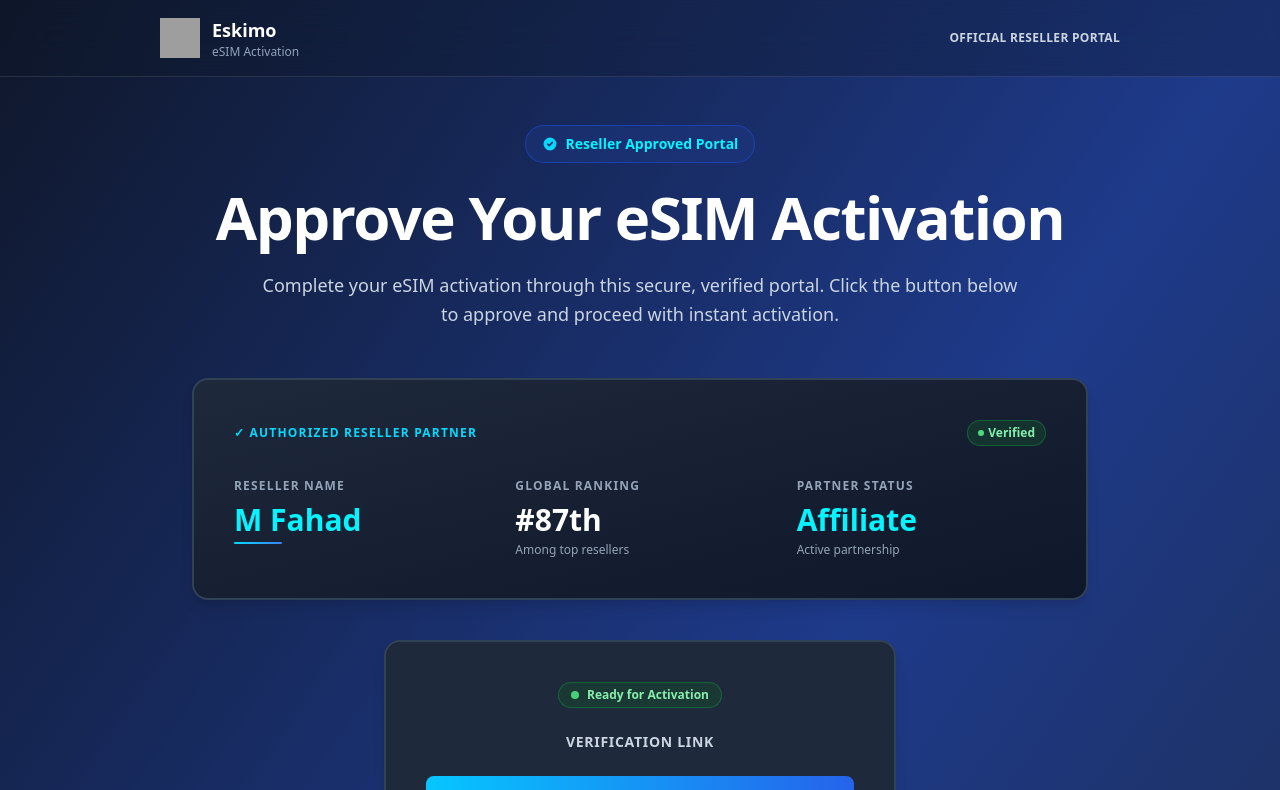
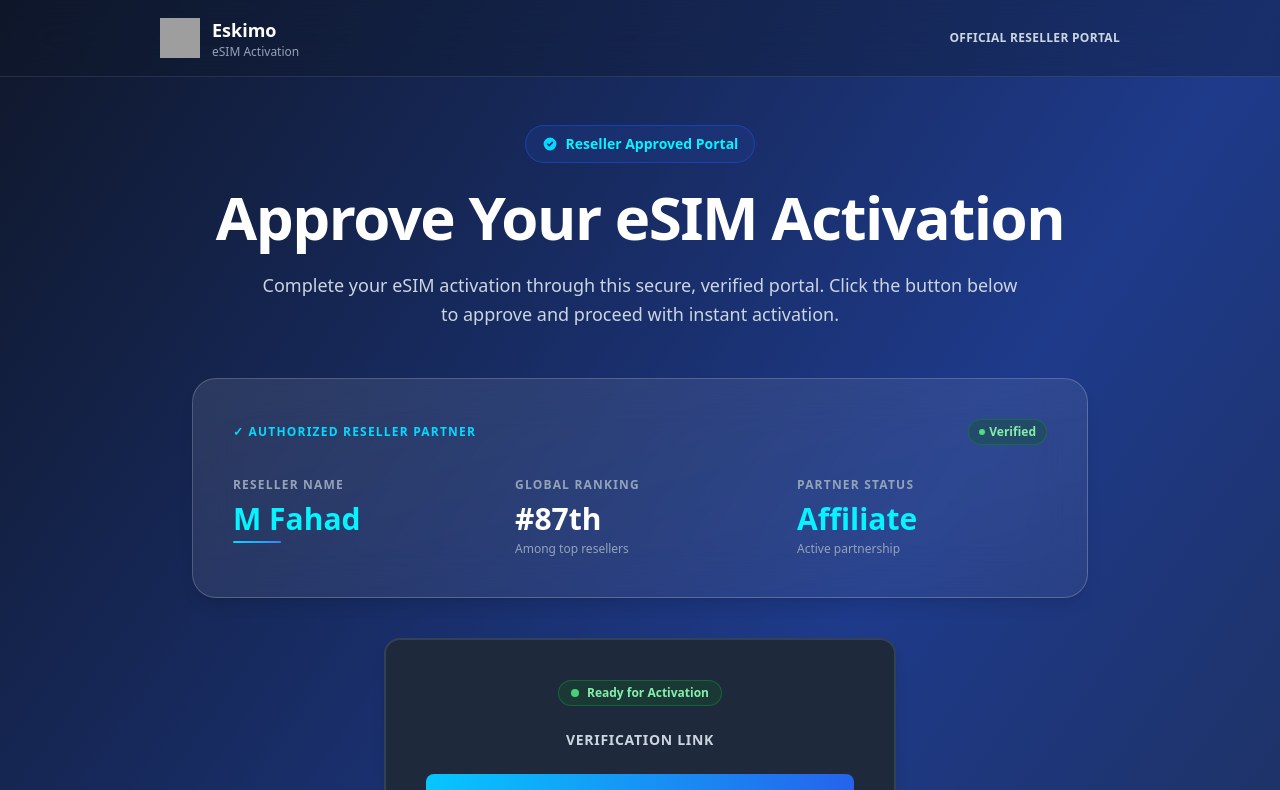
Before and after one commit to TheGatewayMaker/approval-eskimo1, a React (Vite) app: page / in a window 1280 px wide. Shown: the top 790 px of the page. Built offline with nearby package versions, Linux system fonts and the light colour scheme; grey boxes are pictures that could not be loaded.

Commit message:
Add glassmorphism effect to reseller panel
cgen-de08f95e956049b8b339d6b399398e35

```diff
--- a/client/components/esim-portal/ResellerInfo.tsx
+++ b/client/components/esim-portal/ResellerInfo.tsx
@@ -6,7 +6,7 @@ interface ResellerInfoProps {
 
 export function ResellerInfo({ name, ranking, type }: ResellerInfoProps) {
   return (
-    <div className="bg-gradient-to-br from-slate-800 to-slate-900 rounded-2xl border-2 border-slate-700 shadow-lg p-8 sm:p-10 mb-10">
+    <div className="bg-gradient-to-br from-white/10 to-white/5 rounded-3xl border border-white/20 backdrop-blur-xl shadow-lg p-8 sm:p-10 mb-10">
       {/* Header with verification badge */}
       <div className="flex items-center justify-between mb-8">
         <div className="text-xs font-bold text-cyan-400 uppercase tracking-widest">
```
